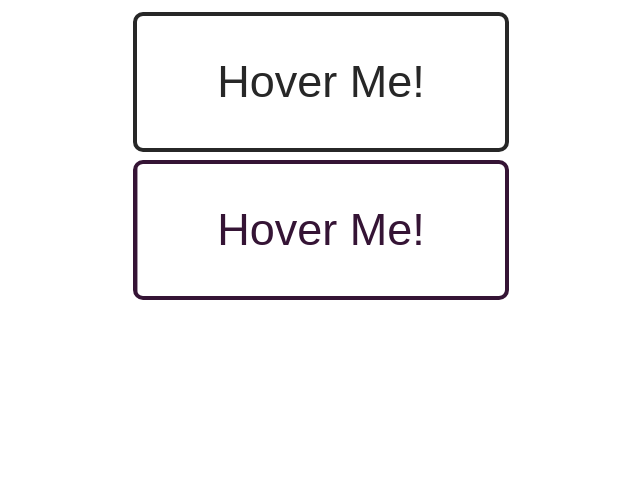
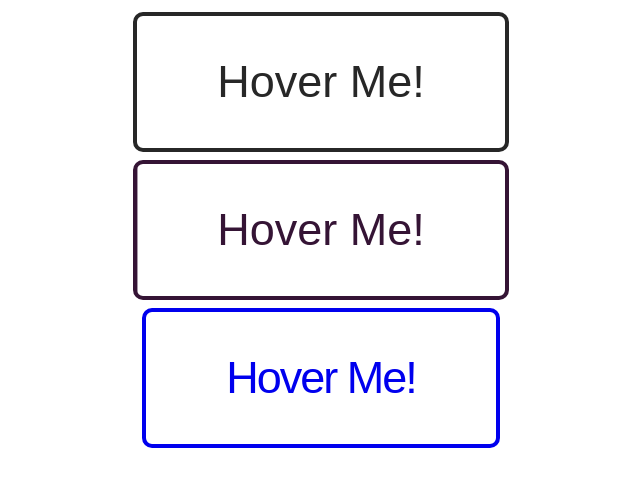
Before and after one commit to Rogerio-Bertoldo/css-animations-course, a plain HTML site: page button-effects/index.html in a window 1280 px wide. Shown: the whole page, without its empty margins (319-959 px from the left). Drawn offline with Linux system fonts and the light colour scheme.

Commit message:
Adding text effects

```diff
--- a/button-effects/index.html
+++ b/button-effects/index.html
@@ -8,11 +8,13 @@
     <link rel="stylesheet" href="index.css">
     <link rel="stylesheet" href="rotating-style.css">
     <link rel="stylesheet" href="swipe-style.css">
+    <link rel="stylesheet" href="text-effect.css">
 </head>
 <body>
     <div class="container">
         <a class="rotating-effect" href="#">Hover Me!</a>
         <a class="swipe-effect" href="#">Hover Me!</a>
+        <a class="text-effect" href="#">Hover Me!</a>
     </div>
 </body>
 </html>
--- /dev/null
+++ b/button-effects/text-effect.css
@@ -0,0 +1,11 @@
+.text-effect {
+    text-transform: capitalize;
+    letter-spacing: -2px;
+    font-weight: 300;
+    transition: all 0.5s;
+}
+
+.text-effect:hover{
+    font-weight: 500;
+    letter-spacing: 2px;
+}
```
